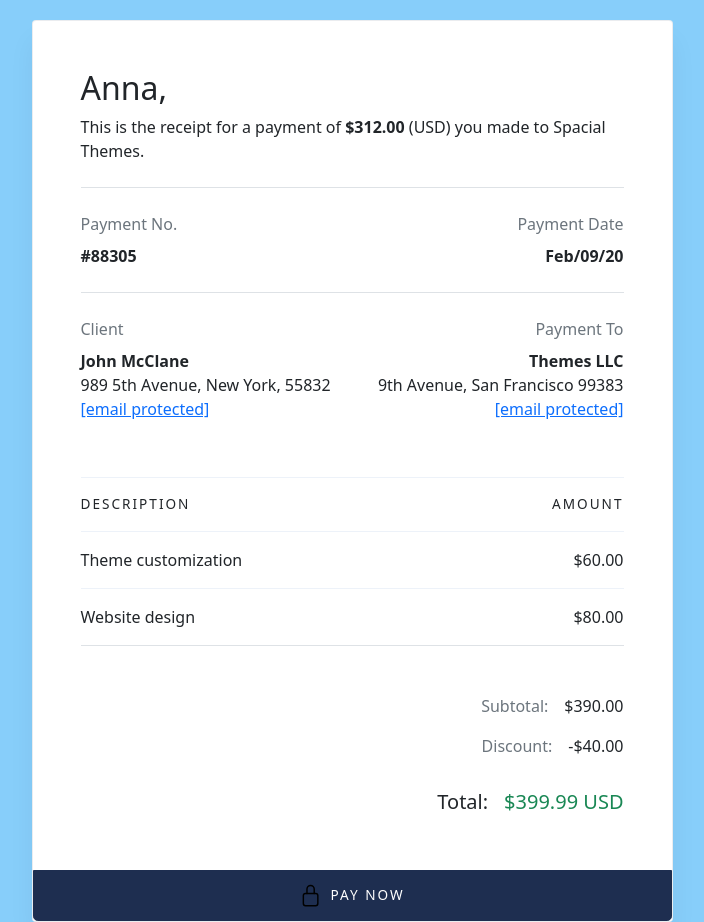
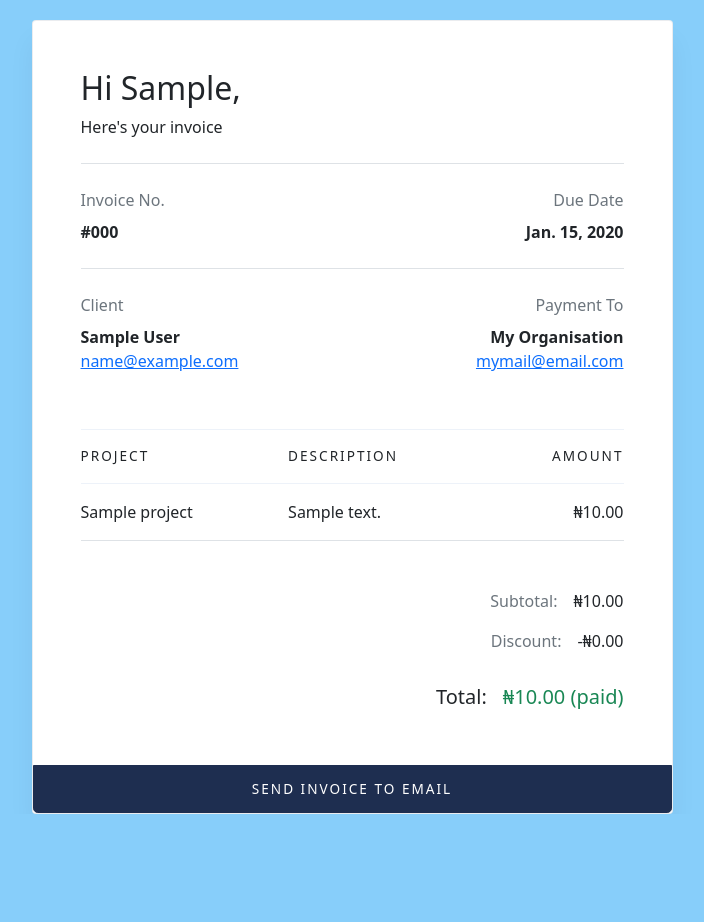
Before and after one commit to bernarditoro/invoice-management-system, a Django app: page /invoices/000/ in a window 1280 px wide. Shown: the whole page, without its empty margins (288-992 px from the left). After the commit the page ends 814 px from the top, so only its background shows below. Run offline with Django 4.2, Linux system fonts and the light colour scheme; tables that the repository leaves empty hold one stand-in row (values such as "Sample post"); some libraries are stand-ins or nearby versions.

Commit message:
Added invoice detail page and update view.
Users can send invoice via email after payment.

This option is available after invoice has been paid.

```diff
--- a/invoices/forms.py
+++ b/invoices/forms.py
@@ -30,3 +30,8 @@ class InvoiceItemForm(forms.ModelForm):
 
 class InvoiceItemFormset(BaseModelFormSet):
     ...
+
+
+class InvoiceMailForm(forms.Form):
+    recipient_mail = forms.EmailField()
+    message = forms.CharField()
--- a/invoices/templates/invoices/invoice_detail.html
+++ b/invoices/templates/invoices/invoice_detail.html
@@ -1,11 +1,13 @@
+{% load mathfilters %}
+
 <!DOCTYPE html>
 <html lang="en">
     <head>
         <meta charset="utf-8">
-
+        <meta name="viewport" content="width=device-width, initial-scale=1">
 
         <title>Viewing Invoice {{ invoice.invoice_number }}</title>
-        <meta name="viewport" content="width=device-width, initial-scale=1">
+
         <link href="https://cdn.jsdelivr.net/npm/bootstrap@5.2.0/dist/css/bootstrap.min.css" rel="stylesheet">
 
         <style type="text/css">
@@ -124,21 +126,20 @@
                 <div class="col-lg-12 col-xl-7">
                     <div class="card">
                         <div class="card-body p-5">
-                            <h2> Anna,</h2>
+                            <h2>Hi {{ invoice.issued_to.first_name }},</h2>
                             <p class="fs-sm">
-                                This is the receipt for a payment of <strong>$312.00</strong> (USD) you made to Spacial Themes.
-                            </p>
+                                Here's your invoice
 
                             <div class="border-top border-gray-200 pt-4 mt-4">
                                 <div class="row">
                                     <div class="col-md-6">
-                                        <div class="text-muted mb-2">Payment No.</div>
-                                        <strong>#88305</strong>
+                                        <div class="text-muted mb-2">Invoice No.</div>
+                                        <strong>#{{ invoice.invoice_number }}</strong>
                                     </div>
 
                                     <div class="col-md-6 text-md-end">
-                                        <div class="text-muted mb-2">Payment Date</div>
-                                        <strong>Feb/09/20</strong>
+                                        <div class="text-muted mb-2">Due Date</div>
+                                        <strong>{{ invoice.due_date }}</strong>
                                     </div>
                                 </div>
                             </div>
@@ -148,14 +149,12 @@
                                     <div class="col-md-6">
                                         <div class="text-muted mb-2">Client</div>
                                         <strong>
-                                            John McClane
+                                            {{ invoice.issued_to }}
                                         </strong>
 
                                         <p class="fs-sm">
-                                            989 5th Avenue, New York, 55832
-                                            <br>
-                                            <a href="#!" class="text-purple">
-                                                <span class="__cf_email__">[email&#160;protected]</span>
+                                            <a href="mailto:{{ invoice.issued_to.email }}" class="text-purple">
+                                                <span class="__cf_email__">{{ invoice.issued_to.email }}</span>
                                             </a>
                                         </p>
                                     </div>
@@ -163,13 +162,12 @@
                                     <div class="col-md-6 text-md-end">
                                         <div class="text-muted mb-2">Payment To</div>
                                         <strong>
-                                            Themes LLC
+                                            My Organisation
                                         </strong>
+
                                         <p class="fs-sm">
-                                            9th Avenue, San Francisco 99383
-                                            <br>
-                                            <a href="#!" class="text-purple">
-                                                <span class="__cf_email__">[email&#160;protected]</span>
+                                            <a href="mailto:mymail@email.com" class="text-purple">
+                                                <span class="__cf_email__">mymail@email.com</span>
                                             </a>
                                         </p>
                                     </div>
@@ -179,54 +177,123 @@
                             <table class="table border-bottom border-gray-200 mt-3">
                                 <thead>
                                     <tr>
+                                        <th scope="col" class="fs-sm text-dark text-uppercase-bold-sm px-0">Project</th>
                                         <th scope="col" class="fs-sm text-dark text-uppercase-bold-sm px-0">Description</th>
                                         <th scope="col" class="fs-sm text-dark text-uppercase-bold-sm text-end px-0">Amount</th>
                                     </tr>
                                 </thead>
 
                                 <tbody>
+                                    {% for item in invoice_items %}
                                     <tr>
-                                        <td class="px-0">Theme customization</td>
-                                        <td class="text-end px-0">$60.00</td>
+                                        <td class="px-0">{{ item.project }}</td>
+                                        <td class="px-0">{{ item.description }}</td>
+                                        <td class="text-end px-0">&#8358;{{ item.amount }}</td>
                                     </tr>
-
-                                    <tr>
-                                        <td class="px-0">Website design</td>
-                                        <td class="text-end px-0">$80.00</td>
-                                    </tr>
+                                    {% endfor %}
                                 </tbody>
                             </table>
 
                             <div class="mt-5">
                                 <div class="d-flex justify-content-end">
                                     <p class="text-muted me-3">Subtotal:</p>
-                                    <span>$390.00</span>
+                                    <span>&#8358;{{ invoice.get_total_amount }}</span>
                                 </div>
 
                                 <div class="d-flex justify-content-end">
                                     <p class="text-muted me-3">Discount:</p>
-                                    <span>-$40.00</span>
+                                    <span>-&#8358;0.00</span>
                                 </div>
 
                                 <div class="d-flex justify-content-end mt-3">
                                     <h5 class="me-3">Total:</h5>
-                                    <h5 class="text-success">$399.99 USD</h5>
+                                    <h5 class="text-{% if invoice.is_paid %}success{% else %}warning{% endif %}">&#8358;{{ invoice.get_total_amount }} {% if invoice.is_paid %}(paid){% endif %}</h5>
                                 </div>
                             </div>
                         </div>
 
-                        <a href="#!" class="btn btn-dark btn-lg card-footer-btn justify-content-center text-uppercase-bold-sm hover-lift-light">
+                        {% if user.is_staff %}
+                        <a href="{% url 'invoices:update_invoice' invoice.invoice_number %}" class="btn btn-dark btn-lg card-footer-btn justify-content-center text-uppercase-bold-sm hover-lift-light">
+                            Edit Invoice
+                        </a>
+                        {% elif invoice.is_paid %}
+                        <button type="button" class="btn btn-dark btn-lg card-footer-btn justify-content-center text-uppercase-bold-sm hover-lift-light" data-bs-toggle="modal" data-bs-target="#sendInvoiceByMail">
+                            Send Invoice to Email
+                        </button>
+                        {% else %}
+                        <button type="button" onclick="payWithPayStack()" class="btn btn-dark btn-lg card-footer-btn justify-content-center text-uppercase-bold-sm hover-lift-light">
                             <span class="svg-icon text-white me-2">
                                 <svg xmlns="http://www.w3.org/2000/svg" width="512" height="512" viewBox="0 0 512 512"><title>ionicons-v5-g</title><path d="M336,208V113a80,80,0,0,0-160,0v95" style="fill:none;stroke:#000;stroke-linecap:round;stroke-linejoin:round;stroke-width:32px"></path><rect x="96" y="208" width="320" height="272" rx="48" ry="48" style="fill:none;stroke:#000;stroke-linecap:round;stroke-linejoin:round;stroke-width:32px"></rect></svg>
                             </span>
                             Pay Now
-                        </a>
+                        </button>
+                        {% endif %}
                     </div>
                 </div>
             </div>
         </div>
 
+        <!-- Send Email Modal -->
+        <div class="modal fade" id="sendInvoiceByMail" tabindex="-1" aria-labelledby="sendInvoiceByMailLabel" aria-hidden="true"data-bs-backdrop="static" data-bs-keyboard="false">
+            <div class="modal-dialog">
+                <form class="modal-content" method="post">
+                    <div class="modal-header">
+                        <h1 class="modal-title fs-5" id="exampleModalLabel">Invoice Available [Invoice {{ invoice }}]</h1>
+                        <button type="button" class="btn-close" data-bs-dismiss="modal" aria-label="Close"></button>
+                    </div>
+
+                    <div class="modal-body">
+                        <div>
+                            {% csrf_token %}
+                            <div class="mb-3">
+                                <label for="recipient-name" class="col-form-label">Recipient:</label>
+                                <input type="email" name="recipient_mail" class="form-control" value="{{ invoice.issued_to.email }}" id="recipient-name">
+                            </div>
+
+                            <div class="mb-3">
+                                <label for="message-text" class="col-form-label">Message:</label>
+                                <textarea class="form-control" name="message" id="message-text">
+                                    Dear {{ invoice.issued_to.first_name }},
+                                    Thank you for your business, always a pleasure to work with you!
+                                    A new invoice in the amount of ₦{{ invoice.get_total_amount }} has been generated.
+                                    Payment of this invoice by {{ invoice.due_date }} would be appreciated.
+                                </textarea>
+                            </div>
+                        </div>
+                    </div>
+
+                    <div class="modal-footer">
+                        <button type="button" class="btn btn-secondary" data-bs-dismiss="modal">Close</button>
+                        <button type="submit" class="btn btn-primary">Send e-mail</button>
+                    </div>
+                </form>
+            </div>
+        </div>
+        <!--/ Send Email Modal -->
+
         <script src="https://code.jquery.com/jquery-1.10.2.min.js"></script>
         <script src="https://cdn.jsdelivr.net/npm/bootstrap@5.2.0/dist/js/bootstrap.bundle.min.js"></script>
+
+        {% if payment %}
+        <script src="https://js.paystack.co/v1/inline.js"></script>
+        <script>
+            function payWithPayStack() {
+                var handler = PaystackPop.setup({
+                    key: "{{ paystack_public_key }}",
+                    email: "{{ invoice.issued_to.email}}",
+                    amount: {{ payment.get_payment_amount|mul:100 }},
+                    currency: "NGN",
+                    ref: "{{ payment.ref }}",
+                    callback: function(response) {
+                        window.location.href = "{% url 'payments:verify_payment' payment.ref %}";
+                    },
+                    onClose: function() {
+                        alert("Payment was not completed!");
+                    }
+                });
+                handler.openIframe();
+            }
+        </script>
+        {% endif %}
     </body>
 </html>
--- a/invoices/templates/invoices/invoice_list.html
+++ b/invoices/templates/invoices/invoice_list.html
@@ -19,6 +19,7 @@
                         <th scope="col">Status</th>
                         <th scope="col">Date Created</th>
                         <th scope="col"></th>
+                        <th scope="col"></th>
                     </tr>
                 </thead>
 
@@ -28,9 +29,10 @@
                         <td>{{ invoice.invoice_number }}</td>
                         <td><a href="#">{{ invoice.issued_to.get_full_name }}</a></td>
                         <td>{{ invoice.due_date }}</td>
-                        <td><span class="badge text-bg-{% if invoice.is_paid %}success{% else %}warning{% endif %}">{% if invoice.is_paid %}Paid{% else %}Not paid{% endif %}</span></td>
+                        <td>{% if invoice.is_paid %}Paid{% else %}Not Paid{% endif %}</td>
                         <td>{{ invoice.date_created }}</td>
                         <td><a href="{{ invoice.get_absolute_url }}" class="more">Details</a></td>
+                        <td><a href="{{ invoice.get_update_url }}" class="more">Update</a></td>
                     </tr>
                     {% endfor %}
                 </tbody>
--- a/invoices/urls.py
+++ b/invoices/urls.py
@@ -9,5 +9,6 @@ app_name = "invoices"
 urlpatterns = [
     path("", views.InvoiceListView.as_view(), name="invoice_list"),
     path("create-new/", views.InvoiceCreateView.as_view(), name="create_invoice"),
-    path("<invoice_number>/", TemplateView.as_view(template_name="invoices/invoice_detail.html")),
+    path("update/<invoice_number>/", views.InvoiceUpdateView.as_view(), name="update_invoice"),
+    path("<invoice_number>/", views.InvoiceDetailView.as_view(), name="invoice_detail"),
 ]
--- a/invoices/views.py
+++ b/invoices/views.py
@@ -3,13 +3,18 @@ from django.views.generic.edit import ProcessFormView
 from django.forms import modelformset_factory
 from django.http import HttpResponseRedirect
 from django.contrib import messages
+from django.views.generic import DetailView
+from django.http import Http404
+from django.conf import settings
 
 from home.views import BaseListView
+
 from .models import InvoiceItem, Invoice
 from .forms import (
     InvoiceItemForm,
     InvoiceForm,
     InvoiceItemFormset,
+    InvoiceMailForm
 )
 
 
@@ -24,9 +29,7 @@ class InvoiceCreateView(TemplateResponseMixin, ContextMixin, ProcessFormView):
     def get_form_classes(self):
         item_formset = modelformset_factory(InvoiceItem,
                                             form=InvoiceItemForm,
-                                            extra=1,
-                                            formset=InvoiceItemFormset,
-                                            can_delete=True)
+                                            formset=InvoiceItemFormset)
         invoice_form = InvoiceForm
 
         return invoice_form, item_formset
@@ -65,8 +68,7 @@ class InvoiceCreateView(TemplateResponseMixin, ContextMixin, ProcessFormView):
         return HttpResponseRedirect(self.get_success_url())
 
     def form_invalid(self, forms):
-        print("Invalid Form")
-
+        print ("One form is invalid!")
         messages.error(self.request, "An error occurred!")
 
         return self.render_to_response(self.get_context_data())
@@ -74,11 +76,12 @@ class InvoiceCreateView(TemplateResponseMixin, ContextMixin, ProcessFormView):
     def get_context_data(self, **kwargs):
         kwargs["invoice_form"], kwargs["item_formset"] = self.get_forms()
         kwargs["page"] = "invoices"
+        kwargs["subsection"] = "Create"
 
         return super().get_context_data(**kwargs)
 
     def get_success_url(self):
-        return ""
+        return self.invoice.get_absolute_url()
 
 
 class InvoiceListView(BaseListView):
@@ -86,3 +89,75 @@ class InvoiceListView(BaseListView):
     template_name = "invoices/invoice_list.html"
     context_object_name = "invoices"
     extra_context = {"page": "invoices"}
+
+
+class InvoiceDetailView(DetailView):
+    model = Invoice
+    context_object_name = "invoice"
+    slug_field = "invoice_number"
+    slug_url_kwarg = "invoice_number"
+    template_name = "invoices/invoice_detail.html"
+
+    def get_items(self):
+        return self.get_object().items.all()
+
+    def get_all_payments(self):
+        """Return all payments for this invoice (for admins view)"""
+        return self.get_object().payments.all()
+
+    def get_payment(self):
+        """ Return latest pending payment (for client's viewing) and none if client has paid"""
+        payments = self.get_all_payments()
+
+        return None if self.get_object().is_paid else payments.filter(status="pending")[0]
+
+    def get_context_data(self, **kwargs):
+        kwargs["invoice_items"] = self.get_items()
+        kwargs["paystack_public_key"] = settings.PAYSTACK_PUBLIC_KEY
+        kwargs["payment"] = self.get_payment()
+
+        return super().get_context_data(**kwargs)
+
+    def post(self, request, **kwargs):
+        form = InvoiceMailForm(request.POST)
+
+        if form.is_valid():
+            cd = form.cleaned_data
+
+            response= self.get_object().send_by_mail(
+                message=cd["message"],
+                to_email=cd["recipient_mail"]
+            )
+
+            messages.success(request, response[1]) if response[0] else messages.error(request, response[1])
+
+        else:
+            messages.error(request, "Form is not valid!")
+
+        return super().get(request, **kwargs)
+
+
+class InvoiceUpdateView(InvoiceCreateView):
+    def get_invoice(self):
+        try:
+            return Invoice.objects.get(invoice_number=self.kwargs["invoice_number"])
+
+        except Invoice.DoesNotExist:
+            raise Http404("Invoice does not exist!")
+
+    def get_forms(self, *args, **kwargs):
+        invoice_form, item_formset = self.get_form_classes()
+        request = self.request
+        invoice = self.get_invoice()
+
+        if self.request.method in ("POST", "PUT"):
+            return invoice_form(data=request.POST, instance=invoice), item_formset(data=request.POST)
+
+        else:
+            return invoice_form(instance=invoice), item_formset(queryset=InvoiceItem.objects.filter(invoice=invoice))
+
+    def get_context_data(self, **kwargs):
+        context =  super().get_context_data(**kwargs)
+        context["subsection"] = "Update"
+
+        return context
--- a/manage_my_invoice/urls.py
+++ b/manage_my_invoice/urls.py
@@ -16,6 +16,8 @@ Including another URLconf
 """
 from django.contrib import admin
 from django.urls import path, include
+from django.conf.urls.static import static
+from django.conf import settings
 
 
 urlpatterns = [
@@ -24,4 +26,7 @@ urlpatterns = [
     path("invoices/", include("invoices.urls", namespace="invoices")),
     path("projects/", include("projects.urls", namespace="projects")),
     path("clients/", include("users.urls", namespace="users")),
+    path("pay/", include("payments.urls", namespace="payments")),
 ]
+
+urlpatterns += static(settings.MEDIA_URL, document_root=settings.MEDIA_ROOT)
--- /dev/null
+++ b/payments/urls.py
@@ -0,0 +1,10 @@
+from django.urls import path
+
+from . import views
+
+
+app_name = "payments"
+
+urlpatterns = [
+    path("verify/<ref>/", views.verify_payment, name="verify_payment"),
+]
--- a/requirements.txt
+++ b/requirements.txt
@@ -7,6 +7,7 @@ cssselect2==0.7.0
 Django==4.2.1
 django-formset-js==0.5.0
 django-jquery-js==3.1.1
+django-mathfilters==1.0.0
 django-taggit==4.0.0
 django-weasyprint==2.2.0
 django-widget-tweaks==1.4.12
--- /dev/null
+++ b/users/context_processors.py
@@ -0,0 +1,5 @@
+from django.contrib.auth import get_user
+
+
+def user_context_processor(request):
+    return {} if "admin" in request.path else {"user": get_user(request)}
```
Also changed, not shown: invoices/models.py (+83 -1 lines), invoices/tasks.py (added, +11 -0 lines), invoices/templates/invoices/create_invoice.html (+23 -3 lines), invoices/tests.py (+49 -1 lines), manage_my_invoice/settings.py (+18 -0 lines), payments/models.py (+25 -0 lines), payments/paystack.py (added, +27 -0 lines), payments/views.py (+15 -1 lines).
